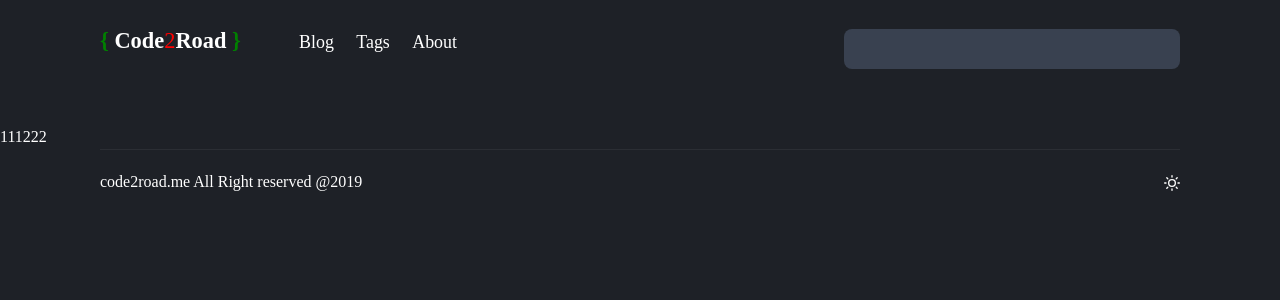
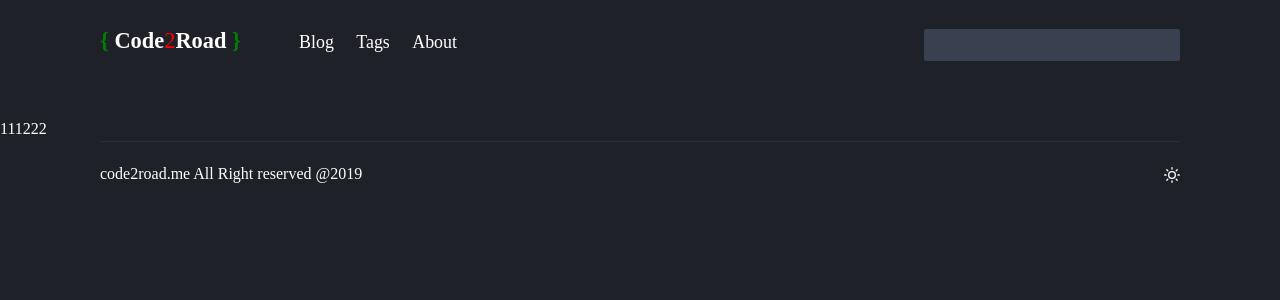
Before and after one commit to ro2co/otter-blog, a Next.js app: page /archives in a window 1280 px wide. Shown: the top 300 px of the page. Built offline with nearby package versions, Linux system fonts and the light colour scheme.

Commit message:
add style and transition effect for search component

```diff
--- a/components/mdx.tsx
+++ b/components/mdx.tsx
@@ -1,5 +1,5 @@
 import {Button, Heading, Code, Container} from '@chakra-ui/react';
-import {Sandpack} from '@codesandbox/sandpack-react'
+import {Sandpack} from '@codesandbox/sandpack-react';
 
 const MDXComponents = {
     h1: (props:any) => <Heading as="h1" size="xl" my={4} {...props} />,
--- a/components/search.tsx
+++ b/components/search.tsx
@@ -4,35 +4,30 @@ import { SearchIcon } from "@chakra-ui/icons"
 import {css} from "@emotion/react"
 import {useColorMode } from "@chakra-ui/react"
 import searchData from '../search.json'
-import {setTimeout} from "timers"
 
-const style = css`
-  a {
-    margin-left: 1em;
-    font-weight: 400;
-  }
-`
+
 const btnStyle = css`
   cursor: pointer;
 `
 const searchStyle = css`
-  width: 21em;
   border-radius: 0.5em;
-  border: none;
-  border-color:  whiteAlpha.400;
-  transition: right 0s, width 0s;
-  &:focus {
-    width: 30em;
-    transition: right 1s, width 0.5s;
+  transition: width 0.6s cubic-bezier(.1,.7,.1,1), height 0.6s  cubic-bezier(.1,.7,.1,1);
+  & .input-box {
+    font-size: 16px;
+    border: none;
+    outline: none;
+    border-radius: 2px;
+    color: #333;
+  }
+  position: relative;
+  & .result {
+    background: rgba(255,255,255,0.9);
+    position: absolute;
+    right: 0;
+    transition: width 0.6s cubic-bezier(.1,.7,.1,1), height 0.6s cubic-bezier(.1,.7,.1,1), opacity 0.6s linear;
   }
 `
-const resultStyle = css`
-  width: 30em;
-  height: 120px;
-  background: #fff;
-  transition: height 0.5s;
-  position: absolute;
-`
+
 const noResultStyle = css`
   height: 0px;
   transition: height 0s;
@@ -41,25 +36,42 @@ const noResultStyle = css`
 const Search = () =>{
   const [filterRows, setFilterRows] = useState()
   const [isOpen, setOpen] = useState<boolean>(false)
+  const [inputValue, setInputValue] = useState<string>("")
   const handleChange = (e:any)=>{
+    setInputValue(e.target.value)
     console.log(e.target.value)
   }
   const handleFocus = () =>{
-    setTimeout(()=>{
       setOpen(true)
-    }, 1000)
   }
   const handleBlur = () => {
     setOpen(false)
+    setInputValue("")
+  }
+  const handleMouseOver = (e: any)=>{
+    console.log("click")
+     e.preventDefault();
   }
   const {colorMode} = useColorMode()
   const searchBgColor= colorMode === "light" ? "#fff" : "#394150"
   return (
-    <Box pt=".3em">
+    <Box pt=".3em" css={searchStyle} width={isOpen ? "26em": "16em"}>
       <Box display="flex" alignItems="right" justifyContent="right">
-        <Input bg={searchBgColor} css={searchStyle} onFocus={handleFocus} onBlur={handleBlur} onChange={handleChange}/>
+        <Input
+          size="sm"
+          className="input-box"
+          bg={isOpen ? "#fff":searchBgColor}
+          value={inputValue}
+          _focus={{
+            boxShadow: "none"
+          }}
+          onFocus={handleFocus} onBlur={handleBlur} onChange={handleChange}
+        />
       </Box>
-      <Box css={ isOpen ? resultStyle : noResultStyle} ></Box>
+      <Box className="result" opacity={isOpen ? 1 : 0} height={isOpen ? '3em': "0"} width={isOpen ? "26em": "16em"}>
+        <Box maxHeight="400px" bg="pink" display={isOpen ? "block": "none"} onMouseDown={handleMouseOver}>
+        </Box>
+      </Box>
     </Box>
   )
 }
```
